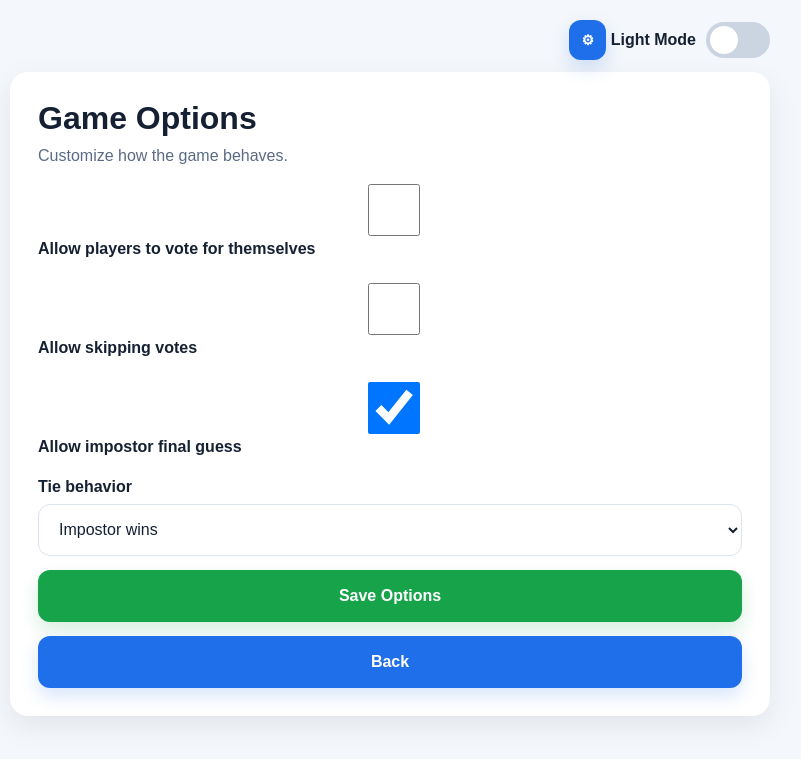
After one commit to sccaaws/impostor-game, a Flask app: page /options in a window 1280 px wide. The commit adds this page. Shown: the top 759 px of the page, without its empty margins (250-1051 px from the left). Run offline with Flask 3, Linux system fonts and the light colour scheme.

Commit message:
added options page

```diff
--- a/app.py
+++ b/app.py
@@ -16,6 +16,18 @@ def load_words() -> dict:
 
 
 WORDS = load_words()
+
+def get_default_options():
+    return {
+        "allow_self_vote": False,
+        "allow_skip_vote": False,
+        "tie_breaker": "impostor_wins",  # or "revote"
+        "impostor_guess": True,
+    }
+
+
+def get_options():
+    return session.get("options", get_default_options())
 
 
 def get_categories() -> list[str]:
@@ -612,6 +624,21 @@ def reset():
     session.pop("used_words_by_key", None)
     return redirect(url_for("index"))
 
+@app.route("/options", methods=["GET", "POST"])
+def options():
+    if request.method == "POST":
+        options = {
+            "allow_self_vote": request.form.get("allow_self_vote") == "on",
+            "allow_skip_vote": request.form.get("allow_skip_vote") == "on",
+            "tie_breaker": request.form.get("tie_breaker", "impostor_wins"),
+            "impostor_guess": request.form.get("impostor_guess") == "on",
+        }
+
+        session["options"] = options
+        return redirect(url_for("index"))
+
+    return render_template("options.html", options=get_options())
+
 
 if __name__ == "__main__":
     app.run(debug=True)
--- a/static/style.css
+++ b/static/style.css
@@ -575,3 +575,16 @@ button:active {
 .dark .moon-icon {
   opacity: 1;
 }
+
+.small-button {
+  width: auto;
+  min-height: 40px;
+  padding: 8px 12px;
+  font-size: 14px;
+}
+
+.theme-switch {
+  display: flex;
+  align-items: center;
+  gap: 10px;
+}
--- a/templates/base.html
+++ b/templates/base.html
@@ -38,6 +38,7 @@
 <body>
   <div class="page-shell">
     <div class="topbar">
+      <a href="{{ url_for('options') }}" class="link-button small-button">⚙</a>
       <div class="theme-switch">
         <span class="theme-switch-label" id="theme-label">Light Mode</span>
 
@@ -50,6 +51,7 @@
       </div>
     </div>
 
+
     <div class="container">
       {% block content %}{% endblock %}
     </div>
--- /dev/null
+++ b/templates/options.html
@@ -0,0 +1,47 @@
+{% extends "base.html" %}
+
+{% block title %}Options{% endblock %}
+
+{% block content %}
+  <h1>Game Options</h1>
+  <p class="muted">Customize how the game behaves.</p>
+
+  <form method="post" class="stack">
+
+    <label>
+      <input type="checkbox" name="allow_self_vote"
+             {% if options.allow_self_vote %}checked{% endif %}>
+      Allow players to vote for themselves
+    </label>
+
+    <label>
+      <input type="checkbox" name="allow_skip_vote"
+             {% if options.allow_skip_vote %}checked{% endif %}>
+      Allow skipping votes
+    </label>
+
+    <label>
+      <input type="checkbox" name="impostor_guess"
+             {% if options.impostor_guess %}checked{% endif %}>
+      Allow impostor final guess
+    </label>
+
+    <div>
+      <label for="tie_breaker">Tie behavior</label>
+      <select name="tie_breaker" id="tie_breaker">
+        <option value="impostor_wins"
+          {% if options.tie_breaker == "impostor_wins" %}selected{% endif %}>
+          Impostor wins
+        </option>
+        <option value="revote"
+          {% if options.tie_breaker == "revote" %}selected{% endif %}>
+          Revote
+        </option>
+      </select>
+    </div>
+
+    <button type="submit" class="button-primary">Save Options</button>
+    <a href="{{ url_for('index') }}" class="link-button">Back</a>
+
+  </form>
+{% endblock %}
```
Also changed, not shown: 1 other file.
